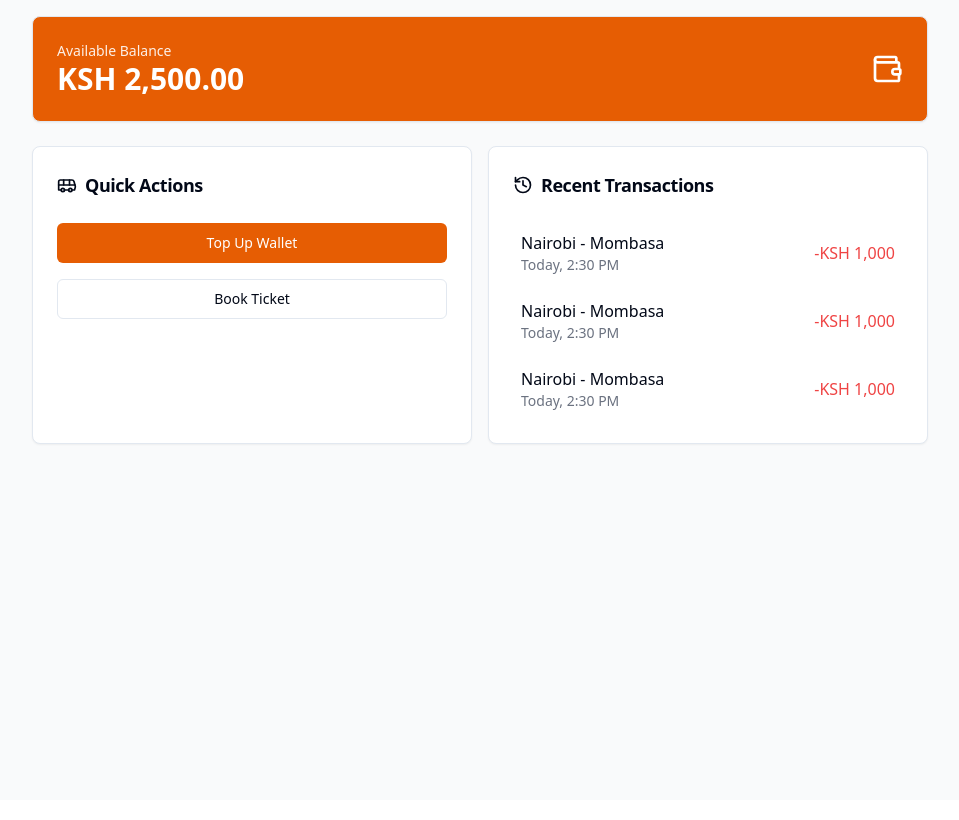
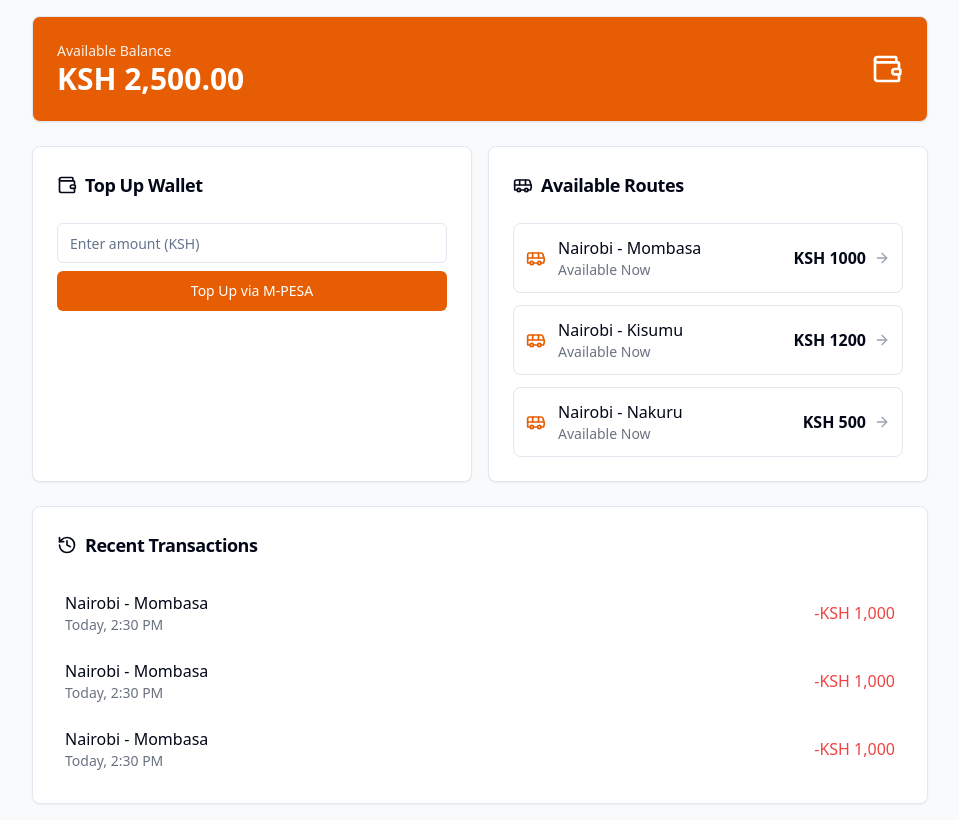
Before and after one commit to maxyn1/afcs, a React (Vite) app: page /dashboard in a window 1280 px wide. Shown: the whole page, without its empty margins (160-1119 px from the left). Built offline with nearby package versions, Linux system fonts and the light colour scheme.

Commit message:
Enable M-Pesa Top Up Feature
Implement functionality to allow users to transfer money via M-Pesa in the top-up wallet section. Additionally, display available routes and their corresponding fares for user convenience.
[skip gpt_engineer]

```diff
--- a/src/pages/Dashboard.tsx
+++ b/src/pages/Dashboard.tsx
@@ -1,6 +1,7 @@
 import { Card, CardContent, CardHeader, CardTitle } from "@/components/ui/card";
 import { Button } from "@/components/ui/button";
-import { Wallet, Bus, History } from "lucide-react";
+import { Input } from "@/components/ui/input";
+import { Wallet, Bus, History, ArrowRight } from "lucide-react";
 
 const Dashboard = () => {
   return (
@@ -22,19 +23,59 @@ const Dashboard = () => {
           <Card>
             <CardHeader>
               <CardTitle className="text-lg flex items-center gap-2">
-                <Bus size={20} />
-                Quick Actions
+                <Wallet size={20} />
+                Top Up Wallet
               </CardTitle>
             </CardHeader>
             <CardContent className="space-y-4">
+              <div className="space-y-2">
+                <Input
+                  type="number"
+                  placeholder="Enter amount (KSH)"
+                  className="text-lg"
+                />
                 <Button className="w-full" onClick={() => {}}>
-                Top Up Wallet
+                  Top Up via M-PESA
                 </Button>
-              <Button className="w-full" variant="outline" onClick={() => {}}>
-                Book Ticket
-              </Button>
+              </div>
             </CardContent>
           </Card>
+
+          <Card>
+            <CardHeader>
+              <CardTitle className="text-lg flex items-center gap-2">
+                <Bus size={20} />
+                Available Routes
+              </CardTitle>
+            </CardHeader>
+            <CardContent>
+              <div className="space-y-3">
+                {[
+                  { route: "Nairobi - Mombasa", fare: 1000 },
+                  { route: "Nairobi - Kisumu", fare: 1200 },
+                  { route: "Nairobi - Nakuru", fare: 500 }
+                ].map((item, i) => (
+                  <div
+                    key={i}
+                    className="flex items-center justify-between p-3 hover:bg-gray-50 rounded-lg border"
+                  >
+                    <div className="flex items-center gap-3">
+                      <Bus className="text-primary" size={20} />
+                      <div>
+                        <p className="font-medium">{item.route}</p>
+                        <p className="text-sm text-gray-500">Available Now</p>
+                      </div>
+                    </div>
+                    <div className="flex items-center gap-2">
+                      <p className="font-semibold">KSH {item.fare}</p>
+                      <ArrowRight size={16} className="text-gray-400" />
+                    </div>
+                  </div>
+                ))}
+              </div>
+            </CardContent>
+          </Card>
+        </div>
 
         <Card>
           <CardHeader>
@@ -62,7 +103,6 @@ const Dashboard = () => {
         </Card>
       </div>
     </div>
-    </div>
   );
 };
 
```
Lines whose indentation alone changed are shown as unchanged.
